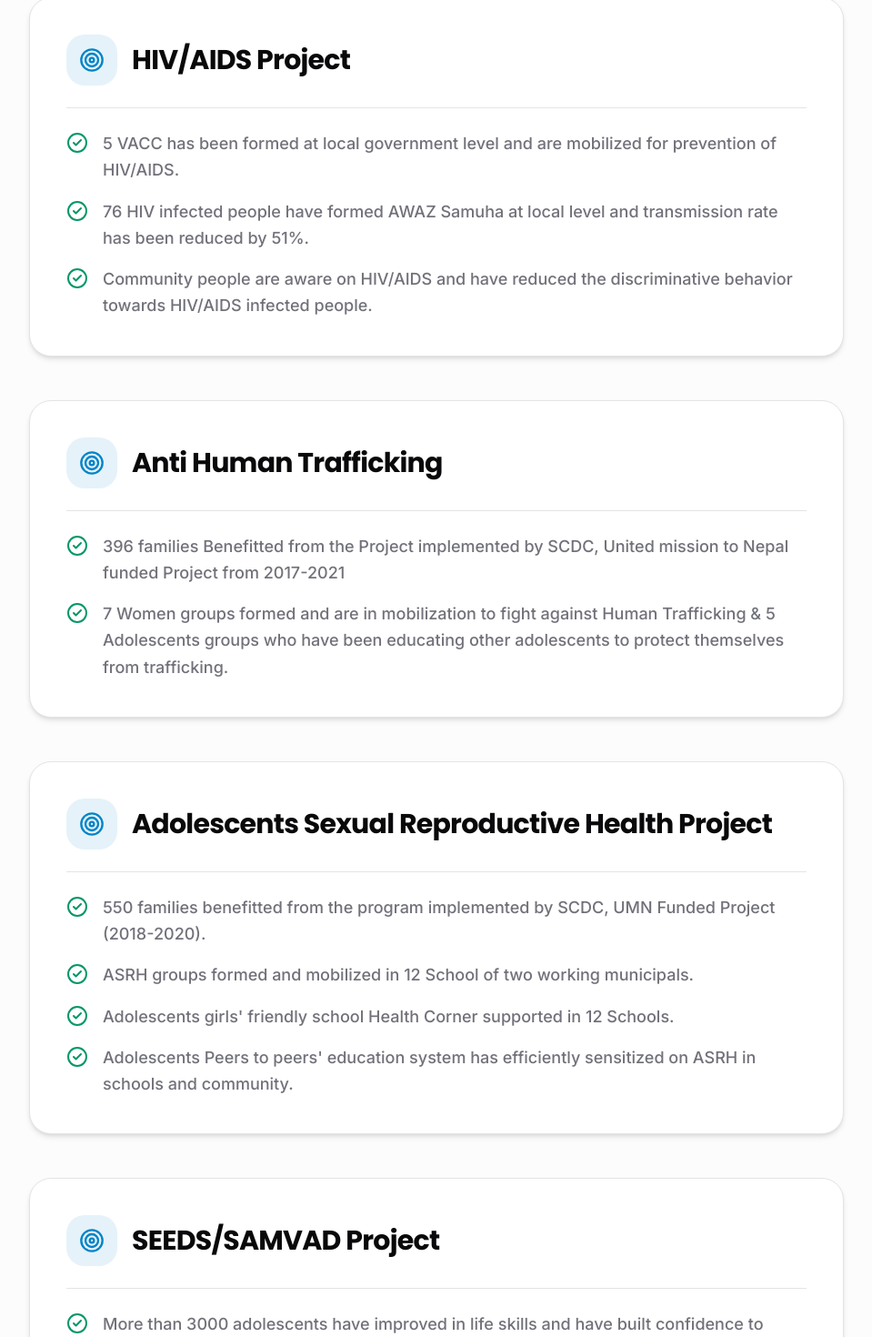
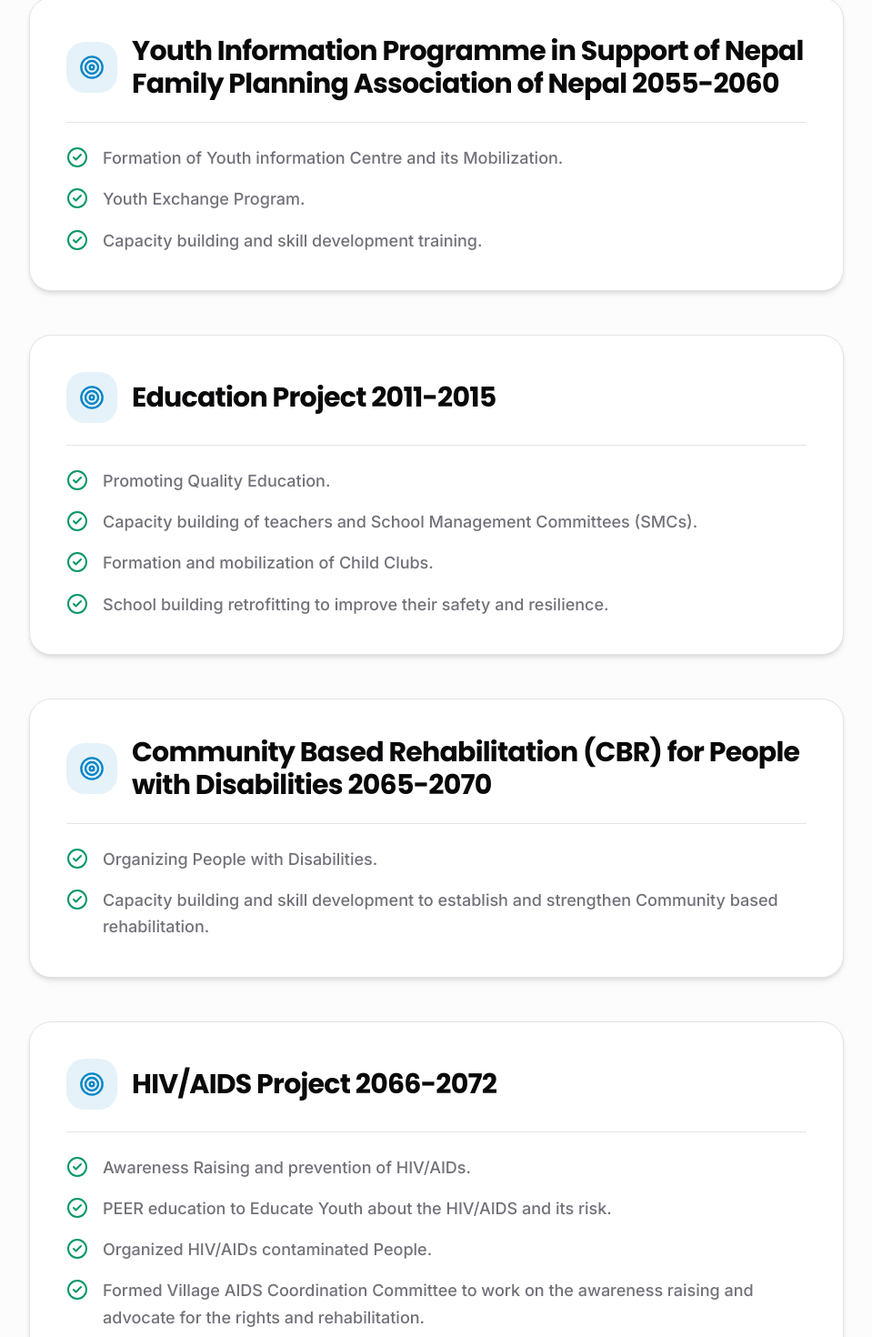
Before and after one commit to scdc52rupandehi-gif/sungabha-org-np, a Next.js app: page /en/projects/completed in a window 1280 px wide. Shown: the part 891-2361 px from the top of the page at 91% size, without its empty margins (160-1119 px from the left). Built offline with nearby package versions, Linux system fonts and the light colour scheme.

Commit message:
content: Update partners and completed projects from docx

```diff
--- a/src/app/[locale]/about/partners/page.tsx
+++ b/src/app/[locale]/about/partners/page.tsx
@@ -12,33 +12,33 @@ export default function Page() {
   const partners = [
     {
       id: 1,
-      name: "Stromme Foundation",
+      name: "United Mission to Nepal",
       image: "/partners/partner-1.jpeg",
-      description: "Stromme Foundation has been a Donor Partner for SCDC from 2014 and Successfully completed ODW SAMVAD Program, Empowering adolescents- Dialogue Program of different Phase 2014 to 2022 SEEDS Program , 2015-2017. Mental Health and Well-being Project 2024-2026."
+      description: "SCDC implemented HIV/AIDS (2066-2072), Anti- Human Trafficking Project (2011-2013, 2017-2021), Mental Health Project (2019-2020), and Adolescent Sexual Reproductive Health Project (2019-2020)."
     },
     {
       id: 2,
-      name: "Partner Organization",
+      name: "Stromme Foundation",
       image: "/partners/partner-2.jpeg",
-      description: "Collaborating with us to create a justice-able and equitable society through inclusive development initiatives."
+      description: "Stromme Foundation has been a Donor Partner for SCDC from 2014 and successfully completed ODW SAMVAD Program, Empowering adolescents- Dialogue Program of different Phase (2014 to 2022), SEEDS Program (2015-2017), and Mental Health and Well-being Project (2024-2026)."
     },
     {
       id: 3,
-      name: "INF/ PFR Pokhara",
+      name: "INF / PFR Pokhara",
       image: "/partners/partner-3.jpeg",
-      description: "CBR- People with Disabilities -Community Based Rehabilitation 2065-2070. CBR Project worked in advocating the rights of People with Disabilities and supported in their capacity building and skill development to establish and strengthened Community based rehabilitation."
+      description: "Community Based Rehabilitation (CBR) for People with Disabilities (2065-2070). The CBR Project worked in advocating the rights of People with Disabilities and supported their capacity building and skill development to establish and strengthen Community based rehabilitation."
     },
     {
       id: 4,
       name: "World Vision International",
       image: "/partners/partner-4.jpeg",
-      description: "Education Project 2011-2015. The Education Project, supported by World Vision Nepal, focused on strengthening the quality of education through capacity building of teachers and School Management Committees (SMCs). The project also facilitated the formation and mobilization of Child Clubs to promote meaningful participation of children in school activities and decision-making. In addition, the project supported the retrofitting of school buildings to improve their safety and resilience."
+      description: "Education Project (2011-2015). Supported by World Vision Nepal, focused on strengthening the quality of education through capacity building of teachers and School Management Committees (SMCs). The project facilitated the formation and mobilization of Child Clubs to promote meaningful participation of children and supported the retrofitting of school buildings."
     },
     {
       id: 5,
       name: "Nepal Family Planning",
       image: "/partners/partner-5.jpeg",
-      description: "Youth information programme in support of Nepal Family Planning 2055-2060."
+      description: "Youth information programme in support of Nepal Family Planning Association of Nepal (2055-2060)."
     }
   ];
 
--- a/src/app/[locale]/projects/completed/page.tsx
+++ b/src/app/[locale]/projects/completed/page.tsx
@@ -11,44 +11,99 @@ export const metadata: Metadata = {
 export default function Page() {
   const projects = [
     {
-      title: "HIV/AIDS Project",
+      title: "Youth Information Programme in Support of Nepal Family Planning Association of Nepal 2055-2060",
       achievements: [
-        "5 VACC has been formed at local government level and are mobilized for prevention of HIV/AIDS.",
-        "76 HIV infected people have formed AWAZ Samuha at local level and transmission rate has been reduced by 51%.",
-        "Community people are aware on HIV/AIDS and have reduced the discriminative behavior towards HIV/AIDS infected people."
+        "Formation of Youth information Centre and its Mobilization.",
+        "Youth Exchange Program.",
+        "Capacity building and skill development training."
       ]
     },
     {
-      title: "Anti Human Trafficking",
+      title: "Education Project 2011-2015",
       achievements: [
-        "396 families Benefitted from the Project implemented by SCDC, United mission to Nepal funded Project from 2017-2021",
-        "7 Women groups formed and are in mobilization to fight against Human Trafficking & 5 Adolescents groups who have been educating other adolescents to protect themselves from trafficking."
+        "Promoting Quality Education.",
+        "Capacity building of teachers and School Management Committees (SMCs).",
+        "Formation and mobilization of Child Clubs.",
+        "School building retrofitting to improve their safety and resilience."
       ]
     },
     {
-      title: "Adolescents Sexual Reproductive Health Project",
+      title: "Community Based Rehabilitation (CBR) for People with Disabilities 2065-2070",
       achievements: [
-        "550 families benefitted from the program implemented by SCDC, UMN Funded Project (2018-2020).",
-        "ASRH groups formed and mobilized in 12 School of two working municipals.",
-        "Adolescents girls' friendly school Health Corner supported in 12 Schools.",
-        "Adolescents Peers to peers' education system has efficiently sensitized on ASRH in schools and community."
+        "Organizing People with Disabilities.",
+        "Capacity building and skill development to establish and strengthen Community based rehabilitation."
       ]
     },
     {
-      title: "SEEDS/SAMVAD Project",
+      title: "HIV/AIDS Project 2066-2072",
       achievements: [
-        "More than 3000 adolescents have improved in life skills and have built confidence to protect themselves.",
-        "397 drop out adolescents are re-enrolled in school; 20 child marriage cases stopped.",
-        "Under the 'Tole Tole ma wada' campaign by SATHEE network, 68 adolescents received birth certificates & citizenship recommendations.",
-        "The learning of SAMVAD has been appreciated by local government so Kanchan Rural Municipal supported for the operation of 5 school SAMVAD."
+        "Awareness Raising and prevention of HIV/AIDs.",
+        "PEER education to Educate Youth about the HIV/AIDS and its risk.",
+        "Organized HIV/AIDs contaminated People.",
+        "Formed Village AIDS Coordination Committee to work on the awareness raising and advocate for the rights and rehabilitation."
+      ]
+    },
+    {
+      title: "Anti-Human Trafficking",
+      achievements: [
+        "Raising awareness on Human Trafficking.",
+        "Capacity building of youth and women to fight against violence and human trafficking.",
+        "Mother and adolescents girl group formation and mobilization to fight against Human Trafficking.",
+        "IGA support to inspire women empowerment."
+      ]
+    },
+    {
+      title: "Adolescent Sexual Reproductive Health",
+      achievements: [
+        "Raising awareness through mobilization of PEER Education.",
+        "Capacity building of adolescents and students.",
+        "Teachers training and capacity building.",
+        "Capacity building Health workers.",
+        "Adolescents friendly Reproductive Health program."
       ]
     },
     {
       title: "Mental Health Project",
       achievements: [
-        "In total 209 mental health affected people are in recovering stage after receiving the treatment.",
-        "Reduced social discriminative behavior towards mental health affected people.",
-        "Mental health affected people have good access to services provided by government hospital."
+        "Awareness Raising & Psychosocial Counselling services.",
+        "Medicine Support.",
+        "Capacity building of Health workers.",
+        "SHG formation and Mobilization.",
+        "IGA support to People with Mental Health Problems."
+      ]
+    },
+    {
+      title: "SEEDS (Socio-economic empowerment for Dignity and Sustainability) Programme",
+      achievements: [
+        "Promoting Inclusive Education through SAMVAD Operation.",
+        "CBOs and SHGs formation, capacity building and mobilization.",
+        "Quality Education through Early Child Development Program support and CMCC - Community based Coaching class.",
+        "IGA, Livelihoods and Entrepreneurships Programme."
+      ]
+    },
+    {
+      title: "Empowering Adolescent (SAMVAD) Program",
+      achievements: [
+        "SAMVAD Centre operation.",
+        "Adolescents and youth capacity building.",
+        "IGA and entrepreneurship training and support.",
+        "SAMVAD Graduate Forum and Network formation and Mobilization."
+      ]
+    },
+    {
+      title: "Mental Health and Well-being Project",
+      achievements: [
+        "Awareness Raising, Capacity building and Trainings.",
+        "Mobilization of Trained FCHVs, Teachers, Health Workers.",
+        "Psychosocial Support and Referral Service.",
+        "IGA Support."
+      ]
+    },
+    {
+      title: "ICDP- Positive Parenting Programme",
+      achievements: [
+        "PEER-Educators Mobilization.",
+        "ICDP orientation and training to the parents."
       ]
     }
   ];
```
